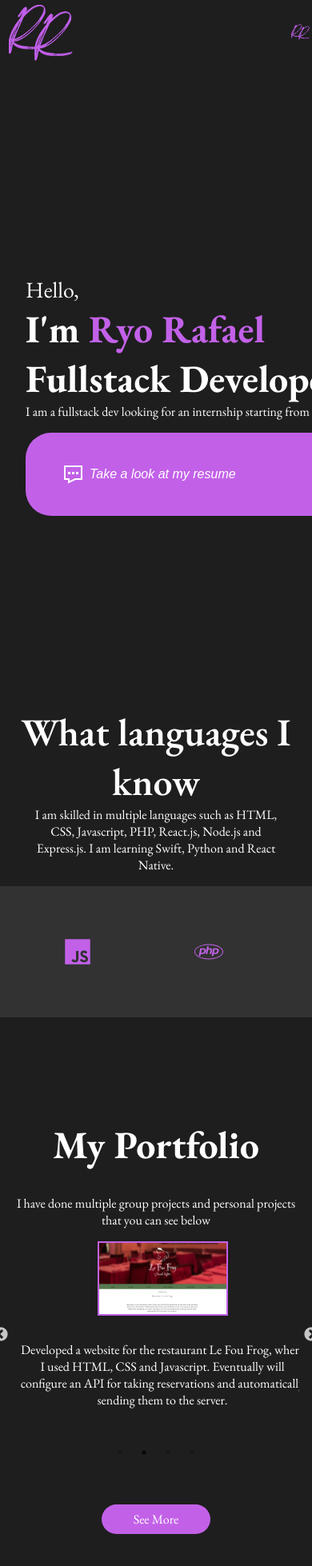
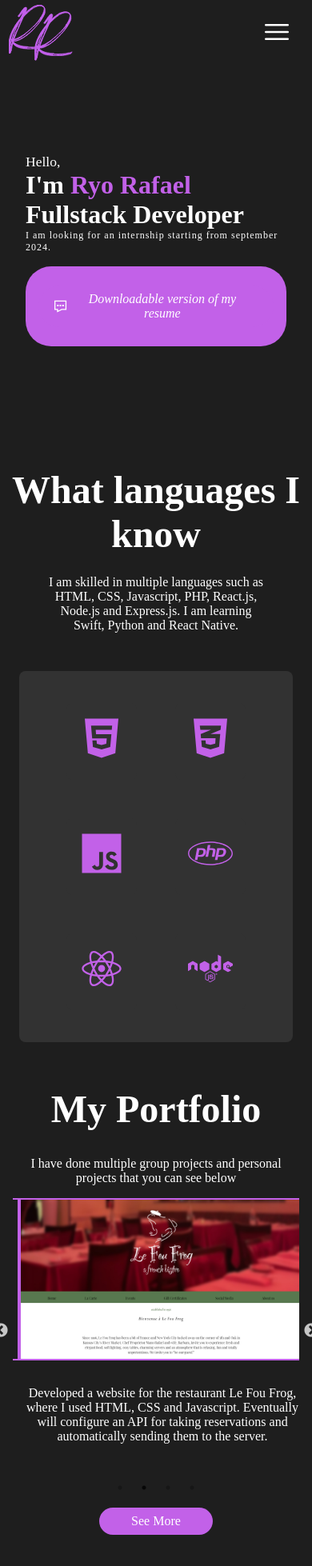
Before and after one commit to ryorafael/portfolio, a React (Create React App) app: page / in a window 390 px wide. Shown: the top 1958 px of the page at 80% size. Built offline with nearby package versions, Linux system fonts and the light colour scheme.

Commit message:
fix responsiveness on phone
had an error for font links had to change, fixed responsiveness on phone, since paragraphs were being cut off, changed css values and added animation but is still not up to par

```diff
--- a/public/index.html
+++ b/public/index.html
@@ -8,6 +8,7 @@
   <meta name="theme-color" content="#000000" />
   <meta name="description" content="Ryo Portfolio" />
   <link rel="stylesheet" href="style.css">
+  <link href="https://fonts.googleapis.com/css2?family=EB+Garamond:ital,wght@0,400..800;1,400..800&display=swap">
   <title>Ryo Portfolio</title>
 </head>
 
--- a/public/style.css
+++ b/public/style.css
@@ -1,9 +1,10 @@
-*{
+* {
   margin: 0;
   padding: 0;
   box-sizing: border-box;
   text-decoration: none;
   background: transparent;
+  font-family: "EB Garamond", serif;
 }
 
 body {
--- a/src/App.js
+++ b/src/App.js
@@ -4,7 +4,6 @@ import Skills from "./components/Skills/skills";
 import Works from "./components/Works/works";
 import Contact from "./components/Contact";
 import Footer from "./components/Footer/footer";
-import GlobalStyle from "./components/fonts";
 
 function App() {
   return (
@@ -15,7 +14,6 @@ function App() {
       <Works />
       <Contact />
       <Footer />
-      <GlobalStyle />
     </div>
   );
 }
--- a/src/components/Contact.js
+++ b/src/components/Contact.js
@@ -3,7 +3,7 @@ import "./contact.css";
 import emailjs from "@emailjs/browser";
 import { FaLinkedin } from "react-icons/fa";
 import { FaGithub } from "react-icons/fa";
-import { FaInstagram } from "react-icons/fa";
+
 
 const Contact = () => {
   const form = useRef();
@@ -68,13 +68,6 @@ const Contact = () => {
             >
               <FaGithub className="link" />
             </a>
-            <a
-              href="https://www.instagram.com/ryorafael18/"
-              rel="noreferrer"
-              target="_blank"
-            >
-              <FaInstagram className="link" />
-            </a>
           </div>
         </form>
       </div>
--- a/src/components/Navbar/navbar.css
+++ b/src/components/Navbar/navbar.css
@@ -16,7 +16,9 @@
 .logo {
   object-fit: cover;
   height: 3rem;
-  width: 4rem;
+  width: 15%;
+  max-width: 4rem;
+  margin-right: 1.5rem;
 }
 
 .desktopMenuListItem {
@@ -42,6 +44,7 @@
   font-family: "EB Garamond", serif;
   font-optical-sizing: auto;
   font-weight: weight;
+  cursor: pointer;
 }
 
 .desktopMenuImg {
@@ -89,6 +92,10 @@
 @media screen and (max-width: 720px) {
   .mobMenu {
     display: flex;
+    margin-right: 1.5rem;
+    height: 2.5rem;
+    width: 2.5rem;
+    cursor: pointer;
   }
   .desktopMenu {
     display: none;
--- a/src/components/Navbar/navbar.js
+++ b/src/components/Navbar/navbar.js
@@ -3,6 +3,8 @@ import "./navbar.css";
 import { Link as ScrollLink } from "react-scroll";
 import logo from "../../assets/logo.png";
 import { MdOutlineContactPhone } from "react-icons/md";
+import { HiBars3 } from "react-icons/hi2";
+
 
 
 const Navbar = () => {
@@ -22,7 +24,7 @@ const Navbar = () => {
         Contact Me
       </button>
 
-      <img src={logo} alt="mobMenu" className="mobMenu" onClick={()=>setShowMenu(!showMenu)} />
+      <HiBars3 alt="mobMenu" className="mobMenu" onClick={()=>setShowMenu(!showMenu)} />
       <div className="navMenu" style={{display: showMenu? 'flex': 'none'}}>
         <ScrollLink activeClass="active" to="intro" offset={-50} spy={true} smooth={true} duration={500} className="ListItem" onClick={()=>setShowMenu(false)}>Home</ScrollLink>
         <ScrollLink activeClass="active" to="skills" offset={-50} spy={true}  smooth={true} duration={500} className="ListItem" onClick={()=>setShowMenu(false)}>About</ScrollLink>
--- a/src/components/Skills/skills.css
+++ b/src/components/Skills/skills.css
@@ -11,6 +11,7 @@
   padding: 0 2rem;
   font-family: "EB Garamond", serif;
   font-optical-sizing: auto;
+  margin: 1.5rem;
 }
 
 .skillBars {
@@ -22,8 +23,11 @@
 
 .skillBar {
   display: flex;
-  margin: 1rem;
-  padding: 1.5rem 2rem;
+  flex-wrap: wrap;
+  justify-content: center;
+  align-items: center;
+  margin: 2rem;
+  padding: 1rem;
   border-radius: 0.5rem;
   background-color: rgb(50, 50, 50);
 }
@@ -45,7 +49,7 @@
   height: 3rem;
   width: 3rem;
   margin-right: 2rem;
-  color: rgb(194, 97, 232)
+  color: rgb(194, 97, 232);
 }
 
 .skillBarText > p {
@@ -64,13 +68,29 @@
 
 @media screen and (max-width: 480px) {
   .skillBarText > p {
-    font-size: 3vw;
+    font-size: 18px;
   }
   .skillBarImg {
-    height: 2.25rem;
-    width: 2.25rem;
+    height: 3.5rem;
+    width: 3.5rem;
+    margin-right: 0;
+    margin-bottom: 0.5rem;
   }
   .skillBarText > h2 {
-    font-size: 5vw;
+    font-size: 18px;
+  }
+  .skillBars {
+    flex-direction: row;
+    flex-wrap: wrap;
+    justify-content: center;
+    align-content: center;
+    display: flex;
+  }
+  .skillBar {
+    display: flex;
+    flex-wrap: wrap;
+    justify-content: center;
+    align-items: center;
+    margin: 1.5rem;
   }
 }
--- a/src/components/Works/works.css
+++ b/src/components/Works/works.css
@@ -1,7 +1,7 @@
 #works {
   min-height: calc(100vh - 4rem);
   max-width: 60rem;
-  margin: 7rem auto;
+  margin: 0 auto;
   padding: 0 1rem;
   text-align: center;
 }
@@ -19,15 +19,18 @@
   font-optical-sizing: auto;
   color: white;
   margin: 2rem auto;
+  cursor: pointer;
 }
 
 .worksImgs {
-  max-width: 65rem;
+  max-width: 100%;
   margin: 2rem auto;
+  cursor: pointer;
 }
 
 .worksImgContainer {
   margin: 0.5rem;
+  align-items: center;
 }
 
 .worksImg {
@@ -37,10 +40,12 @@
   margin: 0.5rem auto;
   border: 2px solid rgb(194, 97, 232);
   box-sizing: border-box;
+  align-content: center;
 }
 
 .worksbtn {
-  margin-top: 5rem;
+  margin-top: 2.5rem;
+  margin-bottom: 2.5rem;
   color: white;
   padding: 0.5rem 2.5rem;
   border: none;
@@ -49,10 +54,13 @@
   font-size: 1rem;
   font-family: "EB Garamond", serif;
   font-optical-sizing: auto;
+  align-items: center;
+  justify-content: center;
+  cursor: pointer;
 }
 
 @media screen and (max-width: 768px) {
   .worksImg {
-    width: calc(50% - 1rem);
+    max-width: 100%;
   }
 }
--- a/src/components/contact.css
+++ b/src/components/contact.css
@@ -8,6 +8,7 @@
   flex-direction: column;
   align-items: center;
   justify-content: center;
+  padding: 0px 16px;
 }
 
 .contactDesc {
@@ -52,6 +53,7 @@
   font-family: "EB Garamond", serif;
   font-optical-sizing: auto;
   font-weight: weight;
+  cursor: pointer;
 }
 
 .links {
@@ -65,4 +67,5 @@
   width: 3rem;
   margin: 0 0.75rem;
   color: rgb(194, 97, 232);
+  cursor: pointer;
 }
--- a/src/components/fonts.js
+++ /dev/null
@@ -1,12 +0,0 @@
-import { createGlobalStyle } from 'styled-components';
-
-
-const GlobalStyle = createGlobalStyle`
-    @import url('https://fonts.googleapis.com/css2?family=EB+Garamond:ital,wght@0,400..800;1,400..800&display=swap');
-
-    body {
-        font-family: 'EB Garamond', serif;
-    }
-`;
-
-export default GlobalStyle;
--- a/src/components/intro/intro.css
+++ b/src/components/intro/intro.css
@@ -1,10 +1,10 @@
 #intro {
-  height: calc(100vh - 4rem);
-  width: 100vw;
+  height: auto;
   max-width: 75rem;
-  margin: 0 auto;
+  margin: 5rem auto;
   overflow: hidden;
   position: relative;
+  padding: 2rem;
 }
 
 .bg {
@@ -17,9 +17,7 @@
 }
 
 .introContent {
-  height: 100vh;
-  width: 100vh;
-  padding: 2rem;
+  padding: 0;
   font-size: 3rem;
   font-weight: 700;
   display: flex;
@@ -34,43 +32,60 @@
 
 .introName {
   color: rgb(194, 97, 232);
+  animation-duration: 1s;
+  animation-iteration-count: infinite;
 }
 
 .introPara {
-  font-size: medium;
+  font-size: 1rem;
   font-weight: 100;
   font-family: "EB Garamond", serif;
   font-optical-sizing: auto;
+  letter-spacing: 1px;
 }
-
-/* .btn {
-  margin: 1rem 0;
-  size: 20rem;
-  padding: 0.75rem 1.5rem;
-  border: none;
-  border-radius: 2rem;
-}
-
-.btnimg {
-  object-fit: cover;
-  margin: 0 0.25rem;
-  height: 1rem;
-} */
 
 .btn {
   background: rgb(194, 97, 232);
   margin: 1rem 0;
-  padding: 0.75rem 1.5rem;
+  padding: 0.5rem 1rem;
   border: none;
   border-radius: 2rem;
-  display: flex;
+  display: inline-flex;
   align-items: center;
   color: white;
   font-size: medium;
   font-style: oblique;
+  cursor: pointer;
 }
 
+/* .btnIcon {
+  margin-right: 0.5rem;
+  font-size: 1.5rem;
+  display: inline-flex;
+} */
+
 .btnIcon {
-  margin-right: 0.5rem; /* Adjust the spacing between the icon and text */
-  font-size: 1.5rem; /* Adjust the icon size */
+  object-fit: cover;
+  margin: 0 0.25rem;
+  height: 1rem;
 }
+
+.btnText {
+  margin-right: 0.5rem;
+}
+
+@media screen and (max-width: 720px) {
+  .introContent {
+    font-size: 2rem;
+  }
+  .introPara {
+    word-wrap: break-word;
+    font-size: 0.75rem;
+  }
+  .bg {
+    right: -10vw;
+  }
+  .hello {
+    font-size: 4.5vw;
+  }
+}
--- a/src/components/intro/intro.js
+++ b/src/components/intro/intro.js
@@ -3,6 +3,7 @@ import "./intro.css";
 import { Link as ScrollLink } from "react-scroll";
 import { GrContact } from "react-icons/gr";
 import myPdf from "../../assets/myPdfFile.pdf";
+import "animate.css";
 
 const Intro = () => {
   const openPDF = () => {
@@ -13,17 +14,22 @@ const Intro = () => {
       <div className="introContent">
         <span className="hello">Hello,</span>
         <span className="introText">
-          I'm<span className="introName"> Ryo Rafael</span>
+          I'm
+          <span className="animate__animated animate__tada introName">
+            {" "}
+            Ryo Rafael
+          </span>
           <br />
           Fullstack Developer
         </span>
         <p className="introPara">
-          I am a fullstack dev looking for an internship starting from september
-          2024 for one year, 4 days a week.
+          I am looking for an internship starting from september
+          2024.
         </p>
         <ScrollLink to="about" smooth={true} duration={500} className="btn">
           <button className="btn" onClick={openPDF}>
-            <GrContact className="btnIcon" />Take a look at my resume
+            <GrContact className="btnIcon" />
+            <span className="btnText">Downloadable version of my resume</span>
           </button>
         </ScrollLink>
       </div>
```
Lines whose indentation alone changed are shown as unchanged.
